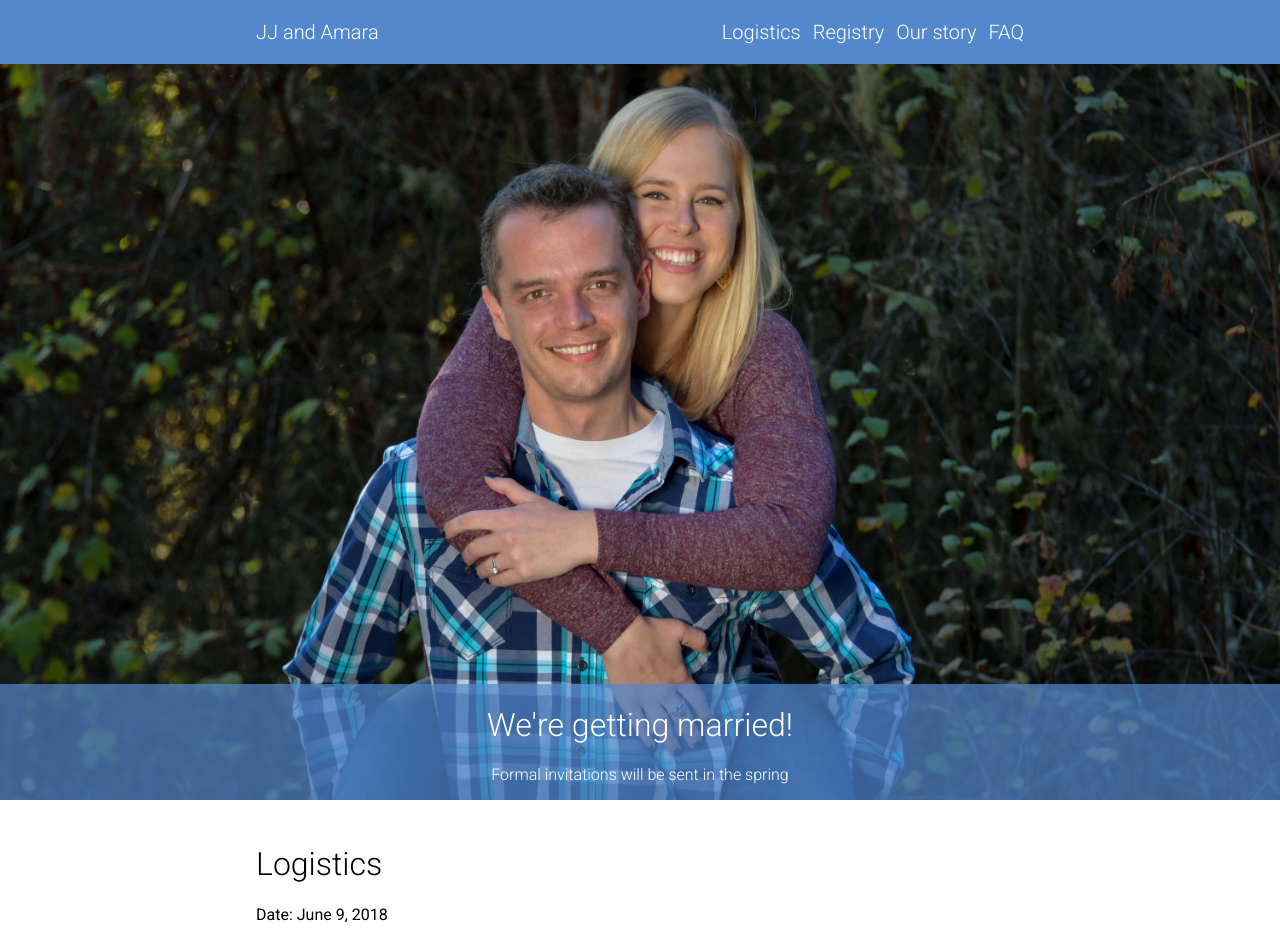
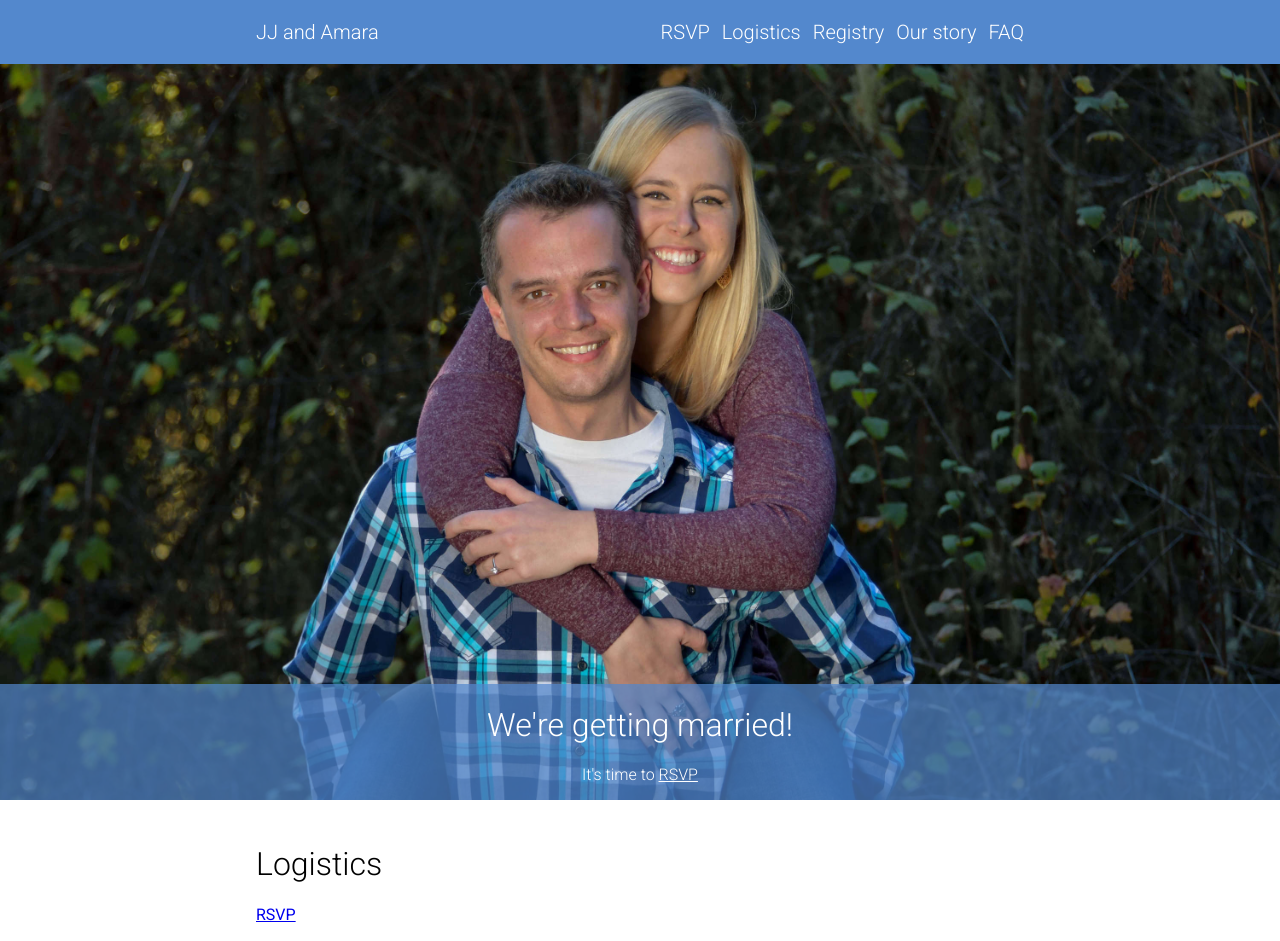
Before and after one commit to thetwoj/wedding-frontend, a React (Create React App) app: page / in a window 1280 px wide. Shown: the top 941 px of the page. Built offline with nearby package versions, Linux system fonts and the light colour scheme.

Commit message:
Adding RSVP text and link to new RSVP page

```diff
--- a/src/App.css
+++ b/src/App.css
@@ -267,3 +267,23 @@ main {
 .fullWidth {
   width: 100% !important;
 }
+
+/* unvisited link */
+.rsvpLink:link {
+  color: white;
+}
+
+/* visited link */
+.rsvpLink:visited {
+  color: white;
+}
+
+/* mouse over link */
+.rsvpLink:hover {
+  color: white;
+}
+
+/* selected link */
+.rsvpLink:active {
+  color: white;
+}
--- a/src/App.js
+++ b/src/App.js
@@ -3,6 +3,7 @@ import React from 'react';
 import './App.css';
 import Admin from './admin/Admin.react.js'
 import Home from './public/home/Home.react'
+import Rsvp from './public/rsvp/Rsvp.react'
 
 import {
   BrowserRouter,
@@ -19,6 +20,7 @@ class App extends React.Component {
           <Switch>
             <Route exact path="/" component={Home}/>
             <Route path="/admin" component={Admin}/>
+            <Route path="/rsvp" component={Rsvp}/>
             <Route path="/" component={Home}/>
           </Switch>
         </div>
--- a/src/public/home/Home.react.js
+++ b/src/public/home/Home.react.js
@@ -6,6 +6,7 @@ import TextSection from './TextSection.react.js';
 class Home extends Component {
   render() {
     let logisticsText = <div>
+      <p><a href="/rsvp">RSVP</a></p>
       <p>Date: June 9, 2018</p>
       <p>Time: 5pm - 10pm</p>
       <p>Location: Barn Kestrel in West Linn, Oregon</p>
@@ -115,6 +116,7 @@ class Home extends Component {
         <div className="navbar">
           <div className="navbar-links white-text">
             <span className="navbar-title">JJ and Amara</span>
+            <a href="/rsvp" style={{marginLeft: '12px'}}>RSVP</a>
             <a href="#logistics" style={{marginLeft: '12px'}}>Logistics</a>
             <a href="#registry" style={{marginLeft: '12px'}}>Registry</a>
             <a href="#ourstory" style={{marginLeft: '12px'}}>Our story</a>
@@ -127,7 +129,7 @@ class Home extends Component {
             <div className="flex-center">
               <div className="white-text transparent-gray-bg">
                 <h1 className="title">We're getting married!</h1>
-                <p className="subtitle">Formal invitations will be sent in the spring</p>
+                <p className="subtitle">It's time to <a href="/rsvp" className="rsvpLink">RSVP</a></p>
               </div>
             </div>
           </div>
--- /dev/null
+++ b/src/public/rsvp/Rsvp.react.js
@@ -0,0 +1,12 @@
+import React, {Component} from 'react';
+
+import '../../App.css';
+import Admin from "../../admin/Admin.react";
+
+class Rsvp extends Component {
+  render() {
+    return <span>hello</span>
+  }
+}
+
+export default Rsvp;
```
